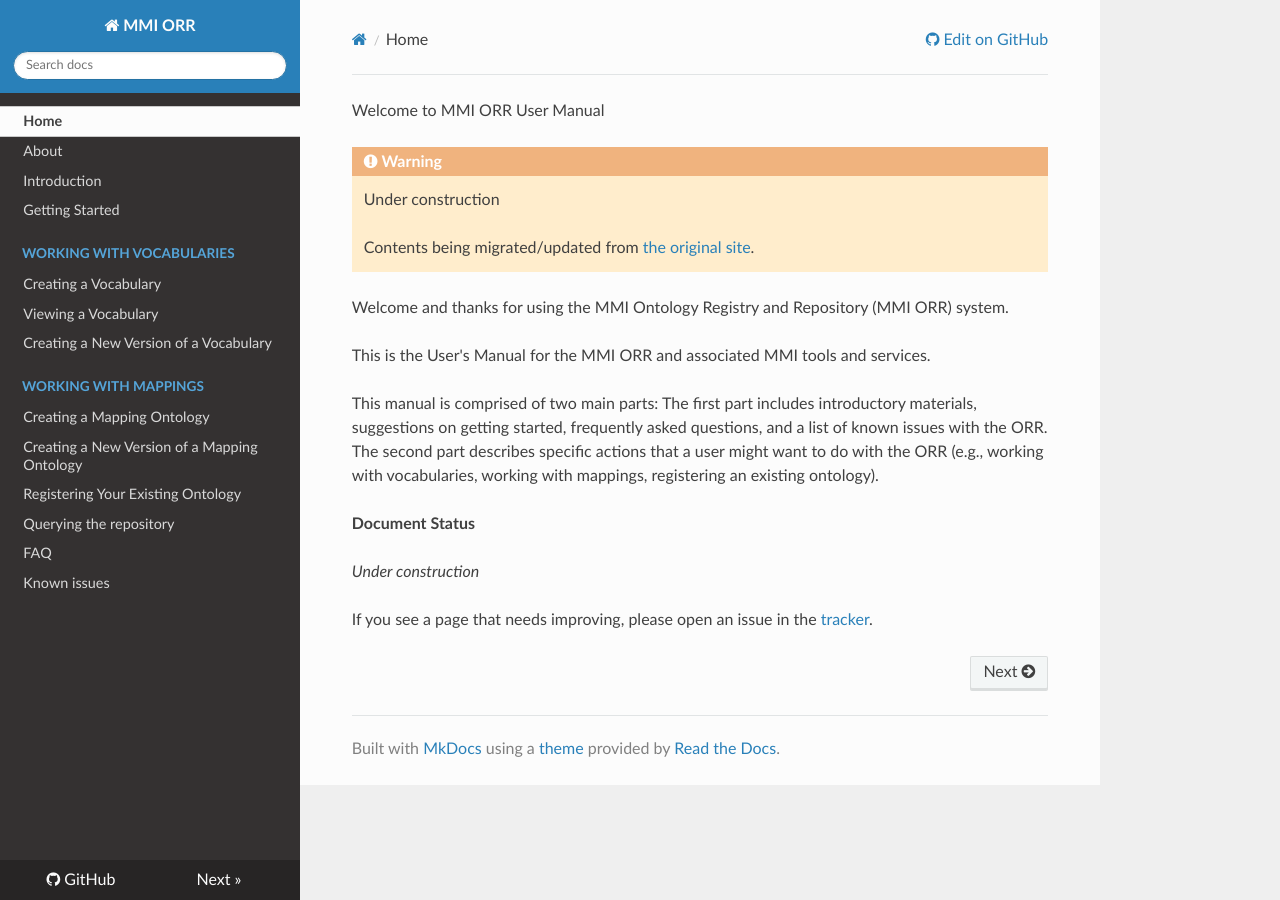
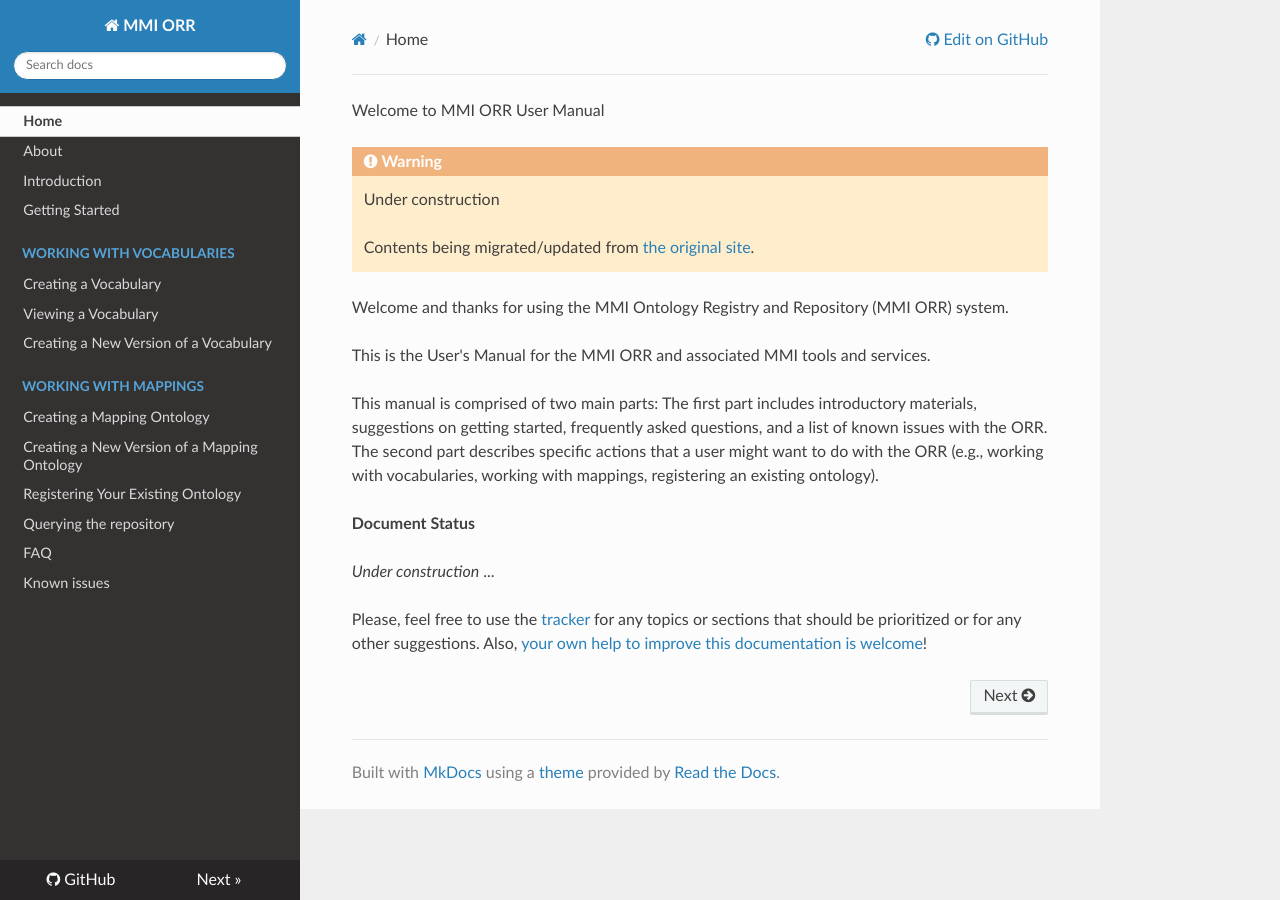
Before and after one commit to mmisw/mmiorr-docs, an MkDocs documentation site: the page built from docs/index.md, in a window 1280 px wide. Built offline with MkDocs 1.6.1, drawn with Linux system fonts in a browser that asks for light colours; nearby versions of some CDN libraries; old or Windows-style settings are respelled for this version of MkDocs.

```diff
--- a/docs/index.md
+++ b/docs/index.md
@@ -16,6 +16,9 @@ to do with the ORR (e.g., working with vocabularies, working with mappings, regi
 
 **Document Status**
 
-_Under construction_
+_Under construction_ ...
 
-If you see a page that needs improving, please open an issue in the [tracker](https://github.com/mmisw/mmiorr-docs/issues).
+Please, feel free to use the [tracker](https://github.com/mmisw/mmiorr-docs/issues)
+for any topics or sections that should be prioritized or for any other suggestions.
+Also, [your own help to improve this documentation is welcome](
+https://github.com/mmisw/mmiorr-docs/blob/master/CONTRIBUTING.md)!
```
